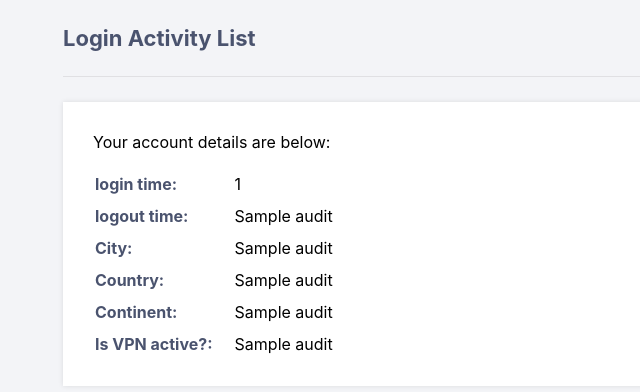
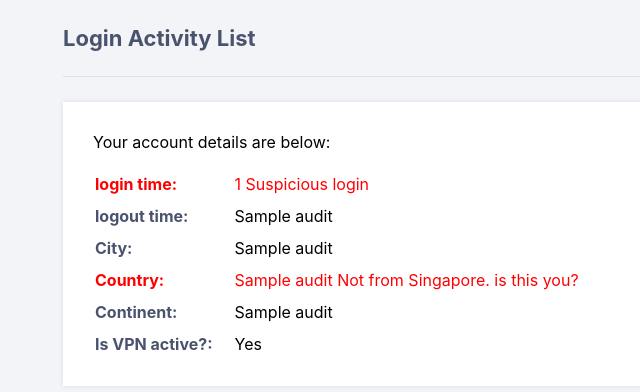
Before and after one commit to Daniel-life/systems-security, a Flask app: template templates/login_activity_list.html in a window 1280 px wide. Shown: the part 60-452 px from the top of the page, without its empty margins (77-717 px from the left). Run offline with Flask 2, Linux system fonts and the light colour scheme; the template is opened without the code that fills it: most values are stand-ins (such as "Sample title", 1, 10 or a date in 2020); some libraries are stand-ins or nearby versions.

Commit message:
Add files via upload

```diff
--- a/templates/login_activity_list.html
+++ b/templates/login_activity_list.html
@@ -2,13 +2,18 @@
 {% block title %} Login Activity List {% endblock %}
 {% block content %}
 <h2>Login Activity List</h2>
-<div>
+<div class="w3-container">
 <p>Your account details are below:</p>
-<table>
+<table class="auditinfo">
     {% for audit in info %}
     <tr>
+        {% if start <= audit[0] <= end %}
         <td>login time:</td>
         <td>{{ audit[0] }}</td>
+        {% else %}
+        <td style="color: red">login time:</td>
+        <td style="color: red">{{ audit[0] }} Suspicious login</td>
+        {% endif %}
     </tr>
     <tr>
         <td>logout time:</td>
@@ -19,16 +24,26 @@
         <td>{{ audit[2] }}</td>
     </tr>
     <tr>
+        {% if audit[3] == 'Singapore' %}
         <td>Country:</td>
         <td>{{ audit[3] }}</td>
+        {% else %}
+        <td style="color: red">Country:</td>
+        <td style="color: red">{{ audit[3] }} Not from Singapore. is this you?</td>
+        {% endif %}
     </tr>
     <tr>
         <td>Continent:</td>
         <td>{{ audit[4] }}</td>
     </tr>
     <tr>
-        <td>Is VPN active?:</td>
-        <td>{{ audit[5] }}</td>
+        {% if audit[5] == "0" %}
+        <td class="info-left bottom-border">Is VPN active?:</td>
+        <td class="info-highlight bottom-border">No</td>
+        {% else %}
+        <td class="info-left bottom-border">Is VPN active?:</td>
+        <td class="info-highlight bottom-border">Yes</td>
+        {% endif %}
     </tr>
     {% endfor %}
 </table>
--- a/templates/register.html
+++ b/templates/register.html
@@ -44,7 +44,10 @@
 					<i class="fas fa-home"></i>
 				</label>
 				<input type="text" name="address" placeholder="Address" id="address" required>
-				<div class="g-recaptcha" data-sitekey="6Lfi_MwbAAAAAECXyZVMZkLAAHTqOB4DNrx2DD4W"></div>
+				<label for="number">
+					<i class="fas fa-home"></i>
+				</label>
+				<input type="text" name="number" placeholder="+6512345678" id="number" required>
 				{{ recaptcha }}
 				<div class="msg">{{ msg }}</div>
 				<input type="submit" value="Register">
--- a/templates/submitcode.html
+++ b/templates/submitcode.html
@@ -8,7 +8,7 @@
 </head>
 <body>
 <div class="login">
-<h1>A code has been sent to the email.</h1>
+<h1>A code has been sent to the {{ choice }}.</h1>
 <div class="links">
 </div>
 <form action="{{ url_for('submitcode') }}" method="post">
```
Also changed, not shown: templates/email.html (added, +21 -0 lines), templates/index.html (+6 -2 lines), templates/number.html (added, +21 -0 lines).
